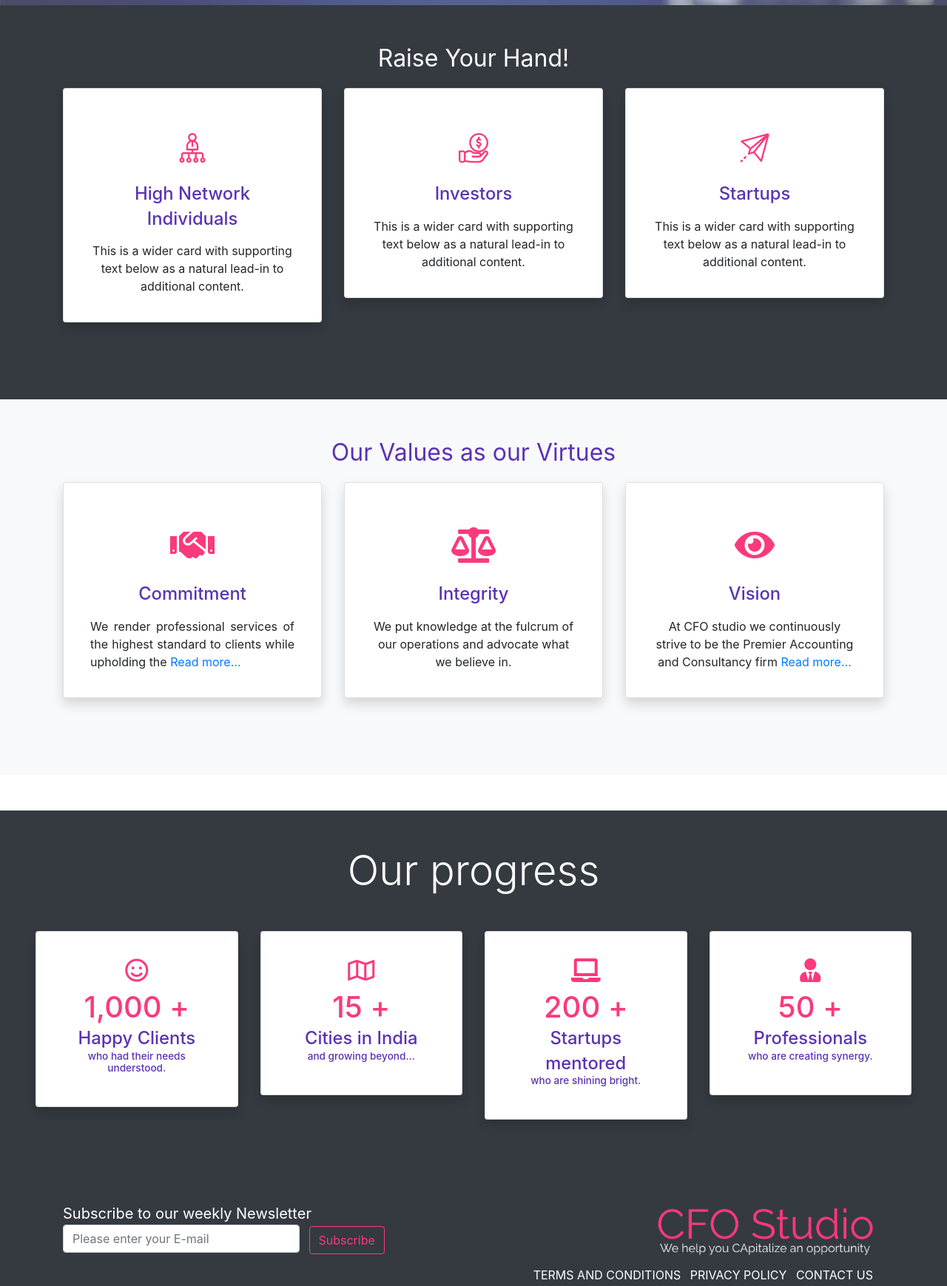
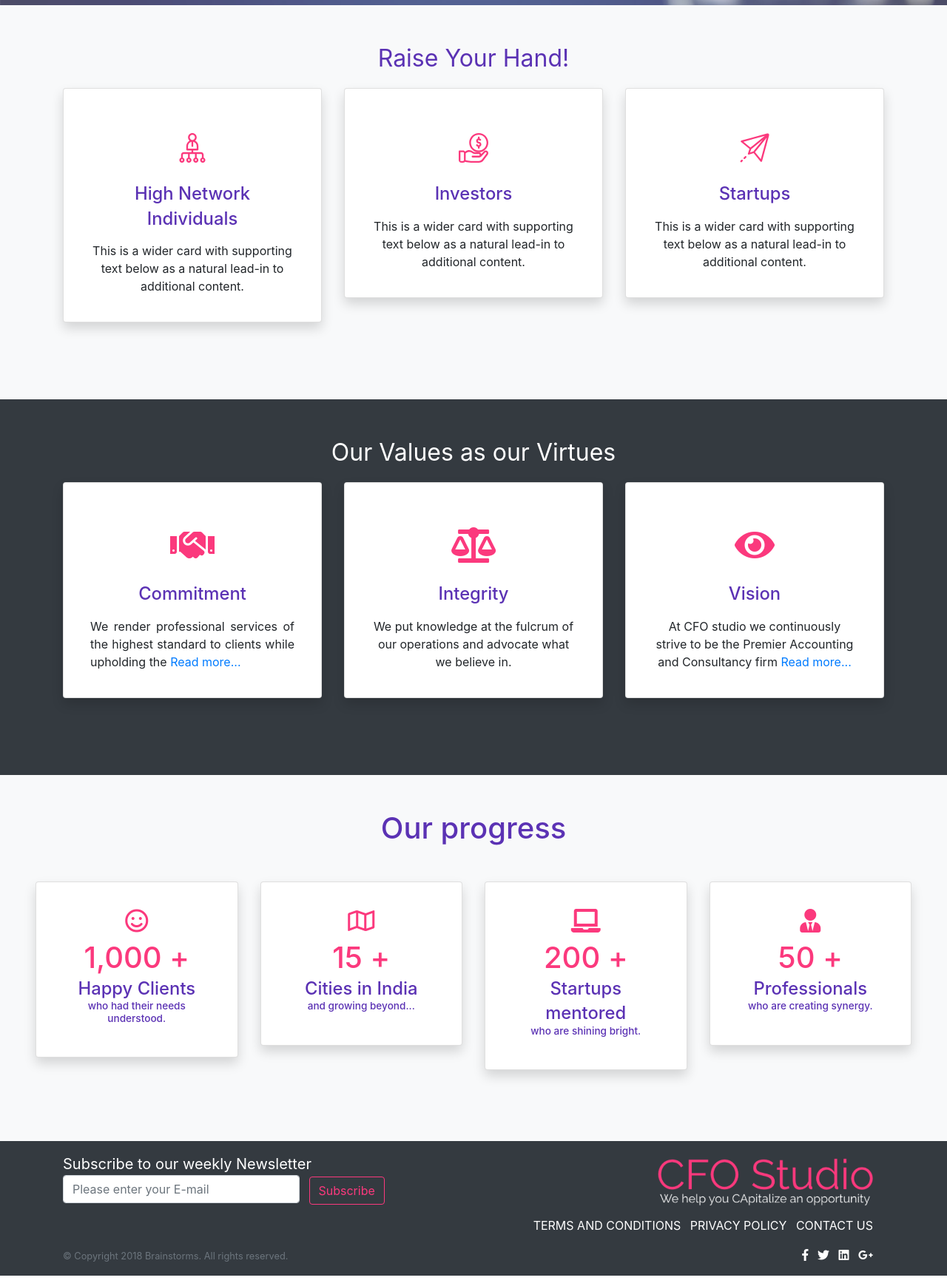
Before and after one commit to dd2e/dd2e.github.io, a plain HTML site: page index.html in a window 1280 px wide. Shown: the part 1433-3172 px from the top of the page at 74% size. Drawn offline with nearby package versions, Linux system fonts and the light colour scheme.

Commit message:
7th checkin
sayan's recommendations

```diff
--- a/StyleSheets/app.css
+++ b/StyleSheets/app.css
@@ -9,7 +9,7 @@
 }
 
 .carousel-caption {
-    bottom: 5em;
+    bottom: 10em;
     opacity: 0.9;
 }
 
@@ -136,7 +136,7 @@
 
 .custom-text-centered {
     position: absolute;
-    top: 80%;
+    top: 70%;
     left: 50%;
     transform: translate(-50%, -50%);
     opacity: 0.9;
--- a/index.html
+++ b/index.html
@@ -329,10 +329,10 @@
         </div>
     </div>
 
-    <div class="bg-dark">
+    <div class="bg-light">
         <div class="container">
             <div class="pt-5 mb-3 text-center">
-                <span class="text-white" style="font-size: 2em;">Raise Your Hand!</span>
+                <span class="custom-card-text" style="font-size: 2em;">Raise Your Hand!</span>
             </div>
             <div class="row mb-2">
 
@@ -386,10 +386,10 @@
         </div>
     </div>
 
-    <div style="background-color: #f8f9fa;">
+    <div class="bg-dark">
         <div class="container">
             <div class="pt-5 mb-3 text-center">
-                <span class="custom-card-text" style="font-size: 2em;">Our Values as our Virtues</span>
+                <span class="text-white" style="font-size: 2em;">Our Values as our Virtues</span>
             </div>
             <div class="row mb-2">
 
@@ -451,10 +451,10 @@
         </div>
     </div>
 
-    <div class="jumbotron p-3 mb-0 p-md-5 mt-5 text-white rounded bg-dark" style="border-radius: 0 !important;">
+    <div class="jumbotron p-3 mb-0 p-md-5 text-white rounded bg-light" style="border-radius: 0 !important;">
 
         <div class="text-center mb-5">
-            <h1 class="display-4">Our progress</h1>
+            <h1 class="custom-card-text" style="font-size: 2.5em;">Our progress</h1>
         </div>
 
 
```
